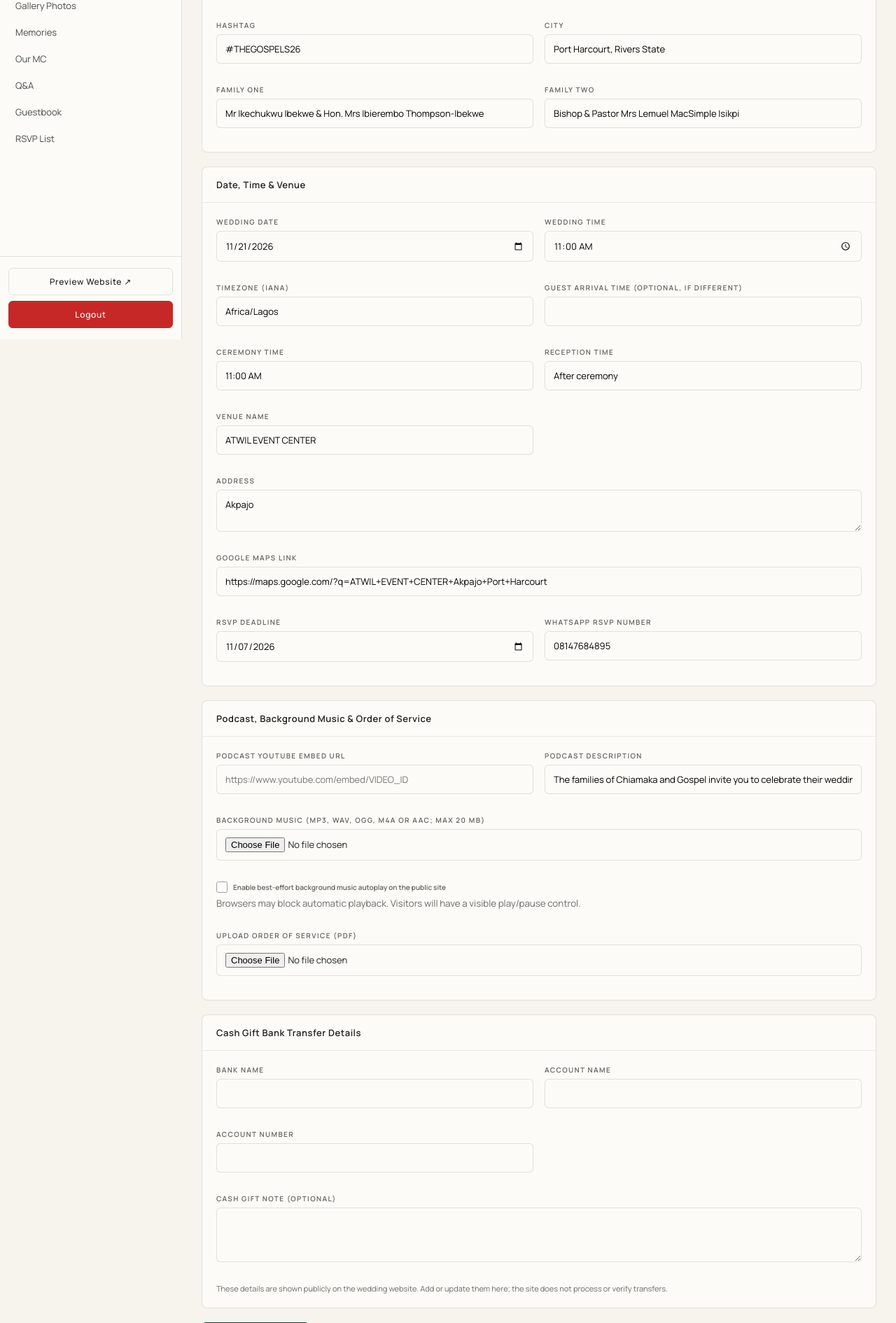
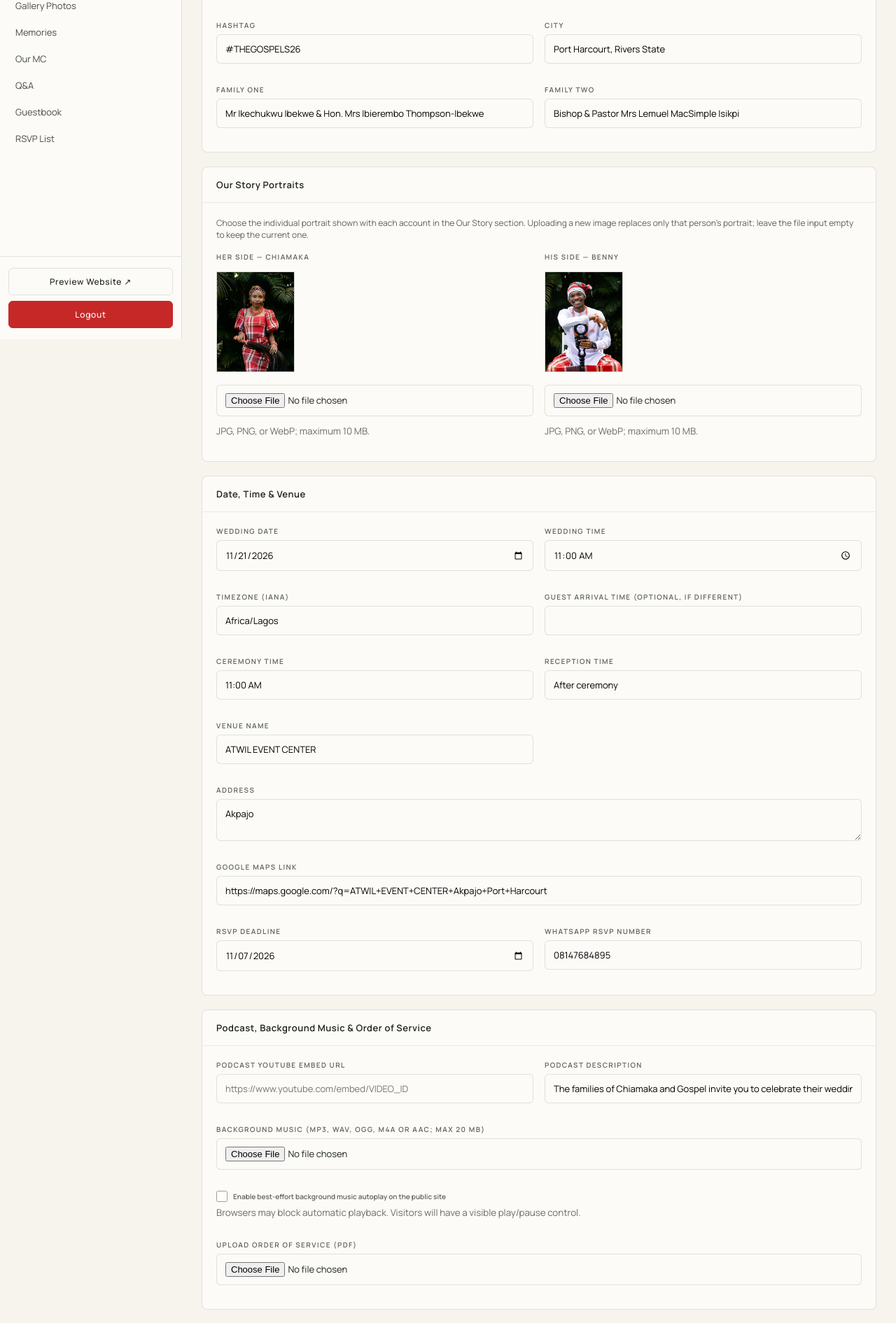
Before and after one commit to wisdombarida644-cloud/bunny-boma, a Laravel app: page /admin/settings in a window 1280 px wide. Shown: the part 315-2206 px from the top of the page at 70% size. Run offline with Laravel 12, Linux system fonts and the light colour scheme; the visitor is signed in with stand-in values (Sample User, id 1); data comes from the database, SQL or seed files in the repository.

Commit message:
Make story portraits editable in admin settings
Co-authored-by: arena-agent <297053741+arena-agent@users.noreply.github.com>

```diff
--- a/app/Http/Controllers/Admin/SettingController.php
+++ b/app/Http/Controllers/Admin/SettingController.php
@@ -72,6 +72,10 @@ class SettingController extends Controller
             'account_name' => 'nullable|string|max:255',
             'account_number' => 'nullable|string|max:64',
             'cash_gift_note' => 'nullable|string|max:2000',
+            'story_chiamaka_photo' => 'nullable|image|mimes:jpg,jpeg,png,webp|max:10240',
+            'story_benny_photo' => 'nullable|image|mimes:jpg,jpeg,png,webp|max:10240',
+            'remove_story_chiamaka_photo' => 'sometimes|boolean',
+            'remove_story_benny_photo' => 'sometimes|boolean',
             'background_music_enabled' => 'sometimes|boolean',
             'background_music_file' => 'nullable|file|mimes:mp3,wav,ogg,m4a,aac|max:20480',
             'remove_background_music' => 'sometimes|boolean',
@@ -87,7 +91,14 @@ class SettingController extends Controller
         }
 
         $data['background_music_enabled'] = $request->boolean('background_music_enabled');
-        unset($data['background_music_file'], $data['remove_background_music']);
+        unset(
+            $data['story_chiamaka_photo'],
+            $data['story_benny_photo'],
+            $data['remove_story_chiamaka_photo'],
+            $data['remove_story_benny_photo'],
+            $data['background_music_file'],
+            $data['remove_background_music'],
+        );
 
         if ($request->hasFile('order_pdf')) {
             $path = $request->file('order_pdf')->store('docs', 'public');
@@ -110,6 +121,30 @@ class SettingController extends Controller
             $data['background_music_enabled'] = false;
         }
 
+        if ($request->hasFile('story_chiamaka_photo')) {
+            $path = $request->file('story_chiamaka_photo')->store('story/chiamaka', 'public');
+            if (! $path) {
+                return back()->withErrors(['story_chiamaka_photo' => 'Chiamaka’s portrait could not be saved. Please try again.'])->withInput();
+            }
+            $this->deleteStoredPublicFile($setting->story_chiamaka_photo_path);
+            $data['story_chiamaka_photo_path'] = '/media/'.$path;
+        } elseif ($request->boolean('remove_story_chiamaka_photo')) {
+            $this->deleteStoredPublicFile($setting->story_chiamaka_photo_path);
+            $data['story_chiamaka_photo_path'] = null;
+        }
+
+        if ($request->hasFile('story_benny_photo')) {
+            $path = $request->file('story_benny_photo')->store('story/benny', 'public');
+            if (! $path) {
+                return back()->withErrors(['story_benny_photo' => 'Benny’s portrait could not be saved. Please try again.'])->withInput();
+            }
+            $this->deleteStoredPublicFile($setting->story_benny_photo_path);
+            $data['story_benny_photo_path'] = '/media/'.$path;
+        } elseif ($request->boolean('remove_story_benny_photo')) {
+            $this->deleteStoredPublicFile($setting->story_benny_photo_path);
+            $data['story_benny_photo_path'] = null;
+        }
+
         $setting->update($data);
 
         return back()->with('success', 'Wedding settings updated successfully!');
--- a/app/Http/Controllers/PublicMediaController.php
+++ b/app/Http/Controllers/PublicMediaController.php
@@ -30,7 +30,7 @@ class PublicMediaController extends Controller
     {
         $path = str_replace('\\', '/', $path);
         $segments = explode('/', $path);
-        $allowedDirectories = ['audio', 'docs', 'gallery', 'mc', 'memories'];
+        $allowedDirectories = ['audio', 'docs', 'gallery', 'mc', 'memories', 'story'];
         $extension = strtolower(pathinfo($path, PATHINFO_EXTENSION));
         $contentType = self::MIME_TYPES[$extension] ?? null;
 
--- a/resources/views/admin/settings.blade.php
+++ b/resources/views/admin/settings.blade.php
@@ -18,6 +18,35 @@
       <div class="field"><label>City</label><input name="city" value="{{ old('city', $setting->city) }}"></div>
       <div class="field"><label>Family One</label><input name="family_one" value="{{ old('family_one', $setting->family_one) }}" maxlength="255" required></div>
       <div class="field"><label>Family Two</label><input name="family_two" value="{{ old('family_two', $setting->family_two) }}" maxlength="255" required></div>
+    </div>
+  </div>
+
+  <div class="card">
+    <div class="card_head"><h3>Our Story Portraits</h3></div>
+    <div class="card_body grid2">
+      <p style="grid-column:1/-1;font-size:12px;opacity:.7;margin:0">Choose the individual portrait shown with each account in the Our Story section. Uploading a new image replaces only that person’s portrait; leave the file input empty to keep the current one.</p>
+
+      <div class="field">
+        <label for="story_chiamaka_photo">Her side — Chiamaka</label>
+        <img src="{{ $setting->story_chiamaka_photo_path ?: asset('images/story-chiamaka.jpg') }}" alt="Current Chiamaka story portrait" style="display:block;width:112px;height:144px;object-fit:cover;object-position:center;border:1px solid rgba(29,33,30,.16);margin:8px 0 12px">
+        <input id="story_chiamaka_photo" type="file" name="story_chiamaka_photo" accept="image/jpeg,image/png,image/webp,.jpg,.jpeg,.png,.webp">
+        <small style="display:block;opacity:.65;margin-top:6px">JPG, PNG, or WebP; maximum 10 MB.</small>
+        @error('story_chiamaka_photo')<small style="display:block;color:#b42318;margin-top:5px">{{ $message }}</small>@enderror
+        @if($setting->story_chiamaka_photo_path)
+          <label style="display:flex;align-items:center;gap:8px;margin-top:12px;text-transform:none;letter-spacing:0"><input type="checkbox" name="remove_story_chiamaka_photo" value="1"> Restore the supplied default portrait</label>
+        @endif
+      </div>
+
+      <div class="field">
+        <label for="story_benny_photo">His side — Benny</label>
+        <img src="{{ $setting->story_benny_photo_path ?: asset('images/story-benny.jpg') }}" alt="Current Benny story portrait" style="display:block;width:112px;height:144px;object-fit:cover;object-position:center;border:1px solid rgba(29,33,30,.16);margin:8px 0 12px">
+        <input id="story_benny_photo" type="file" name="story_benny_photo" accept="image/jpeg,image/png,image/webp,.jpg,.jpeg,.png,.webp">
+        <small style="display:block;opacity:.65;margin-top:6px">JPG, PNG, or WebP; maximum 10 MB.</small>
+        @error('story_benny_photo')<small style="display:block;color:#b42318;margin-top:5px">{{ $message }}</small>@enderror
+        @if($setting->story_benny_photo_path)
+          <label style="display:flex;align-items:center;gap:8px;margin-top:12px;text-transform:none;letter-spacing:0"><input type="checkbox" name="remove_story_benny_photo" value="1"> Restore the supplied default portrait</label>
+        @endif
+      </div>
     </div>
   </div>
 
--- a/resources/views/index.blade.php
+++ b/resources/views/index.blade.php
@@ -135,8 +135,8 @@
   $storyPhotoCredit = $hasStorySides
     ? 'As told by Chiamaka'
     : 'As told by '.$partnerOneFirst.' & '.$partnerTwoFirst;
-  $storyPhotoChiamaka = asset('images/story-chiamaka.jpg');
-  $storyPhotoBenny = asset('images/story-benny.jpg');
+  $storyPhotoChiamaka = $setting->story_chiamaka_photo_path ?: asset('images/story-chiamaka.jpg');
+  $storyPhotoBenny = $setting->story_benny_photo_path ?: asset('images/story-benny.jpg');
 @endphp
 <section class="how story_feature" id="howWeMet" aria-labelledby="storyHeadline">
   <div class="story_feature_inner">
```
Also changed, not shown: DEPLOYMENT.md (+1 -1 lines), tests/Feature/ExampleTest.php (+105 -0 lines), README.md, database/migrations/2026_10_23_000006_add_story_portrait_paths_to_wedding_settings.php (added).
